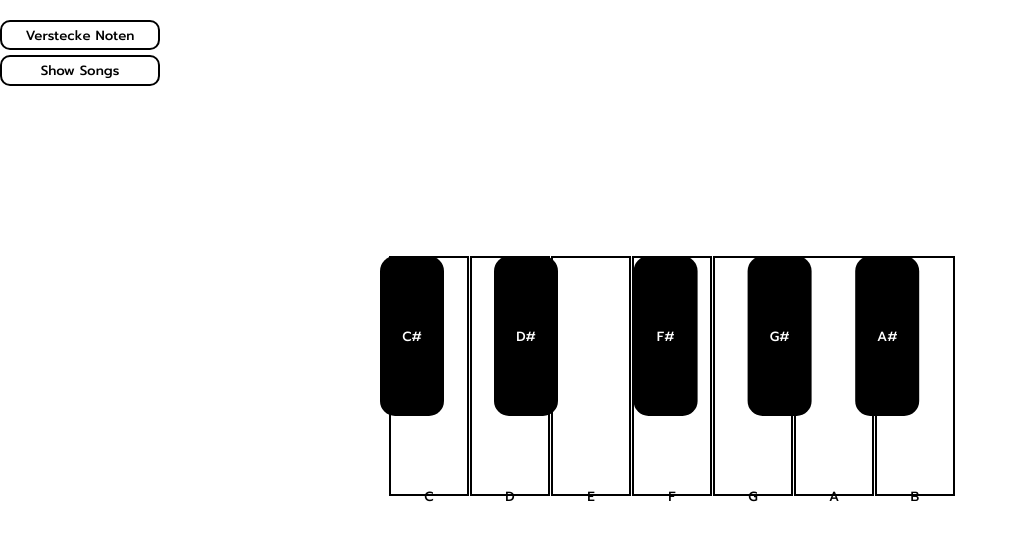
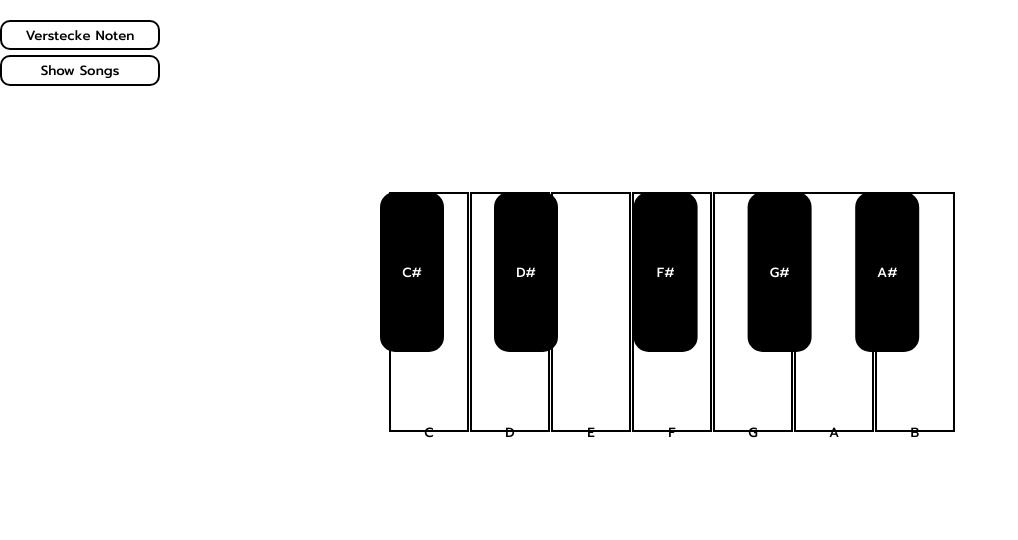
Before and after one commit to KhangSDE/piano-learning, a plain HTML site: page index.html in a window 1280 px wide. Shown: the whole page, without its empty margins (0-1018 px from the left). Drawn offline with Linux system fonts and the light colour scheme.

Commit message:
style.css

```diff
--- a/style.css
+++ b/style.css
@@ -14,7 +14,7 @@ section {
     margin: auto;
     left: 0;
     right: 0;
-    top: 10vw;
+    top: 5vw;
 
 }
 @media (max-width: 390px) {
```
